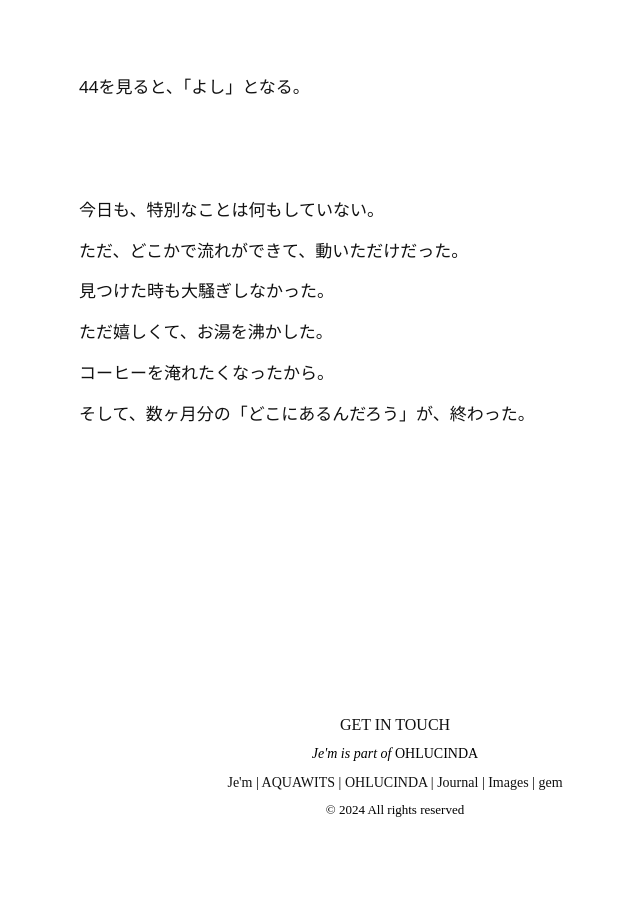
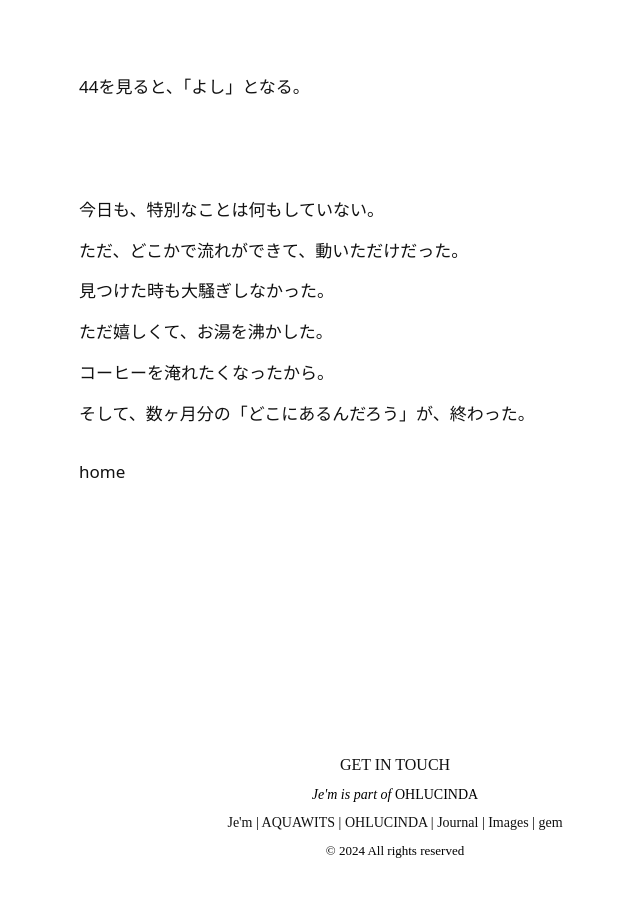
Before and after one commit to ohlucinda/ohlucinda-mobile, a Jekyll site: the page built from _posts/2026-05-01-赤いもの.md, in a window 1280 px wide and 900 px high, scrolled down 2355 px. Shown: the top 897 px of the window, without its empty margins (245-885 px from the left). Built offline with Jekyll 4.4.1, drawn with Linux system fonts in a browser that asks for light colours; before the commit the page ends 3214 px from its top, so only the background shows below that.

Commit message:
Update default.html

```diff
--- a/_layouts/default.html
+++ b/_layouts/default.html
@@ -14,6 +14,26 @@
 <main>
 
   {{ content }}
+
+  <div class="post-nav">
+
+    {% if page.previous.url %}
+      <a href="{{ page.previous.url | relative_url }}">
+        &lt; back
+      </a>
+    {% endif %}
+
+    <a href="{{ '/' | relative_url }}">
+      home
+    </a>
+
+    {% if page.next.url %}
+      <a href="{{ page.next.url | relative_url }}">
+        next &gt;
+      </a>
+    {% endif %}
+
+  </div>
 
 </main>
 
```
